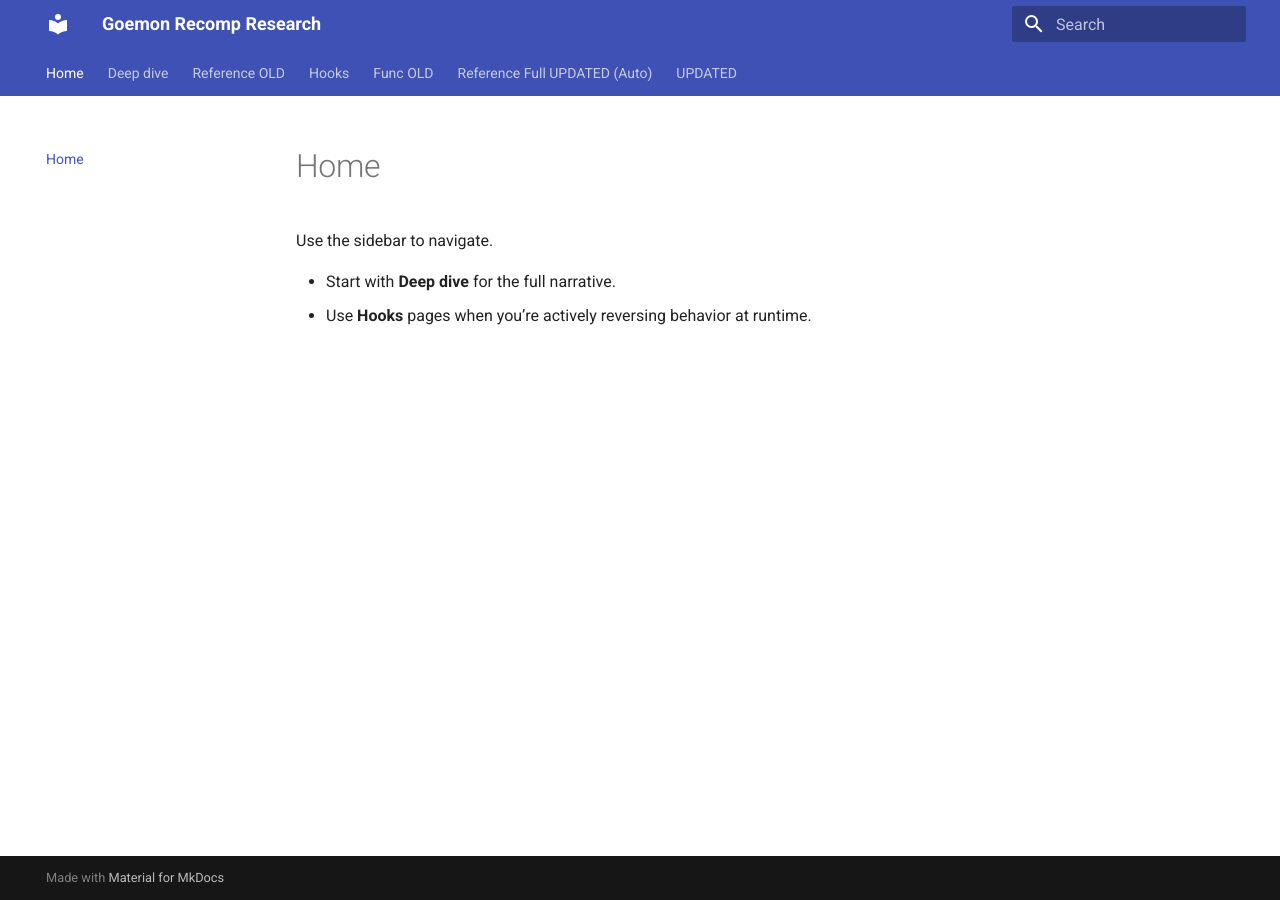
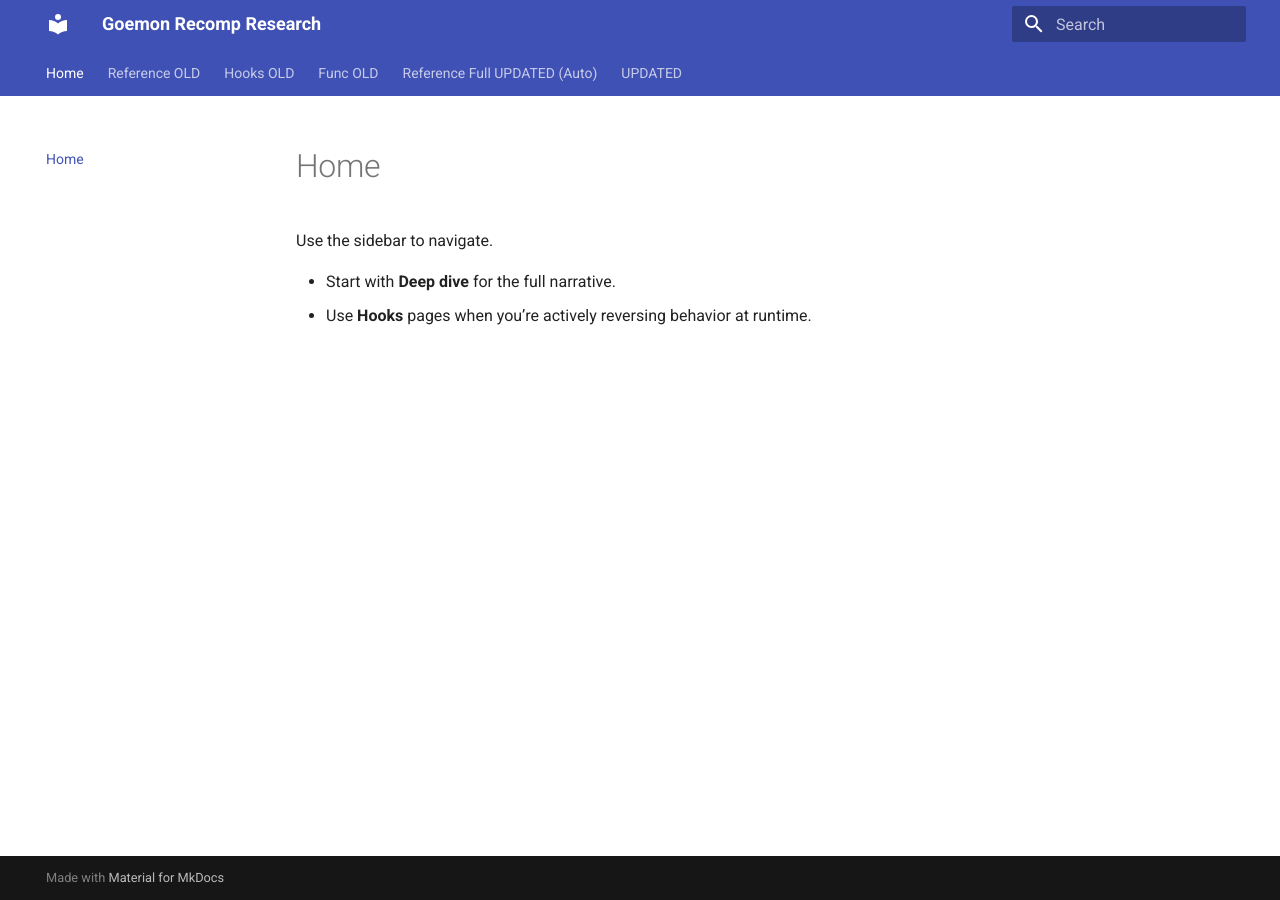
Before and after one commit to sirdankz/goemon-recomp-research, an MkDocs documentation site: the page built from docs/index.md, in a window 1280 px wide. Built offline with MkDocs 1.6.1 and Material for MkDocs 9.7.7, drawn with Linux system fonts in a browser that asks for light colours.

Commit message:
Rename navigation items in mkdocs.yml

```diff
--- a/mkdocs.yml
+++ b/mkdocs.yml
@@ -15,7 +15,7 @@ plugins:
 
 nav:
   - Home: index.md
-  - Deep dive: deep_dive.md
+
 
   - Reference OLD:
       - Master summarized: master_summarized.md
@@ -29,7 +29,7 @@ nav:
       - Discoveries: discoveries.md
 
 
-  - Hooks:
+  - Hooks OLD:
       - DD830: hooks/dd830.md
       - E3B9C: hooks/e3b9c.md
       - D98E0: hooks/d98e0.md
```
